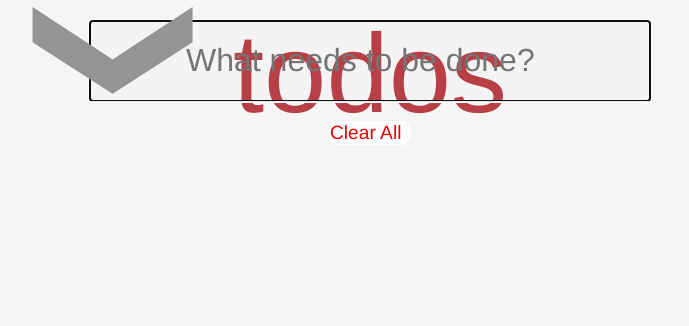
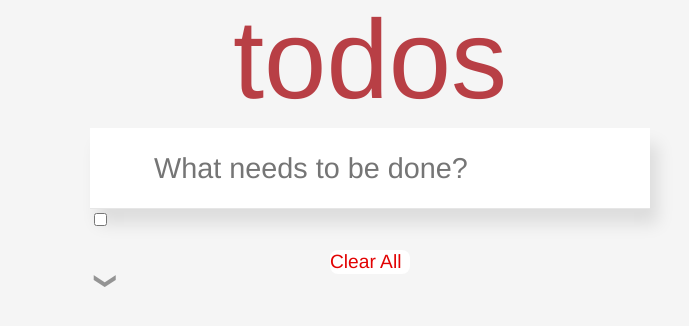
Before and after one commit to Study-Sukki/todo, a Vue app: page / in a window 1280 px wide. Shown: the top 326 px of the page, without its empty margins (270-959 px from the left). Built offline with nearby package versions, Linux system fonts and the light colour scheme.

Commit message:
refactory: Header, Input 구조 수정

```diff
--- a/src/App.vue
+++ b/src/App.vue
@@ -57,11 +57,10 @@ export default {
 
 body {
   font: 1.2rem 'Helvetica Neue', Helvetica, Arial, sans-serif;
-  line-height: 1.2rem;
   background: #f5f5f5;
   color: #111111;
   max-width: 35rem;
-  margin: 0 auto;
+  margin: 8rem auto;
   -webkit-font-smoothing: antialiased;
   -moz-osx-font-smoothing: grayscale;
   font-weight: 300;
--- a/src/components/TodoHeader.vue
+++ b/src/components/TodoHeader.vue
@@ -1,32 +1,68 @@
 <template>
   <header>
     <h1>todos</h1>
+      <input
+        class="new-todo"
+        v-model="newTodoItem"
+        @keyup.enter="addTodo"
+        placeholder="What needs to be done?" />
   </header>
 </template>
 
 <script>
 export default {
-
+  data: function() {
+    return {
+      newTodoItem: ''
+      //input에서 v-model="newTodoItem"을 통해 입력하는 값이 바로 newTodoItem 데이터로 들어감
+    }
+  },
+  methods: {
+    addTodo: function() {
+      if (this.newTodoItem !== '') {
+        //input에 입력된 값이 빈값이 아니면 실행되도록
+        let value = {
+          item: this.newTodoItem,
+          completed: false
+        };
+        localStorage.setItem(this.newTodoItem, JSON.stringify(value));
+        //App컴포넌트로 이벤트 전달
+        this.clearInput();
+        //input초기화 > 지금 안됨... 왜 안되지
+      }
+    },
+    clearInput() {
+      this.newTodoITem= '';
+    }
+  }
 }
 </script>
 
 <style>
-header {
-  background: #fff;
-  margin: 1.3rem 0 0.4rem 0;
-  position: relative;
-  box-shadow: 0 2rem 4rem 0 rgba(0, 0, 0, 0.2), 0 2.5rem 5.0rem 0 rgba(0, 0, 0, 0.1);
-}
 h1 {
   position: absolute;
-  top: -2rem;
+  top: -5rem;
   width: 100%;
   font-size: 7rem;
   font-weight: 200;
   text-align: center;
   color: #b83f45;
-  -webkit-text-rendering: optimizeLegibility;
-  -moz-text-rendering: optimizeLegibility;
-  text-rendering: optimizeLegibility;
+  max-width: 35rem;
+}
+.new-todo {
+  margin: 0;
+  font-size: 1.8rem;
+  width: 100%;
+  font-family: inherit;
+  font-weight: inherit;
+  padding: 1rem 1rem 1rem 4rem;
+  height: 5rem;
+  border: none;
+  position: relative;
+  width: 100%;
+  line-height: 1.4rem;
+  color: inherit;
+  box-sizing: border-box;
+  box-shadow: 0.5rem 1rem 1rem rgba(0, 0, 0, 0.1);
 }
 </style>
--- a/src/components/TodoInput.vue
+++ b/src/components/TodoInput.vue
@@ -1,129 +1,71 @@
 <template>
   <div>
-    <input
-      class="new-todo"
-      v-model="newTodoItem"
-      @keyup.enter="addTodo"
-      autofocus placeholder="What needs to be done?" />
-    <section class="toggle-bar">
-      <!-- v-show="todos.length" -->
+    <section class="main">
       <input
         id="toggle-all"
         class="toggle-all"
         type="checkbox"
         :checked="remaining === 0"
-        @:change="toggleAll" />
-      <label for="toggle-all">Mark all as complete</label>
+        @change="toggleAll" />
+        <label for="toggle-all">Mark all as complete</label>
+        <!-- v-show="todos.length" -->
     </section>
   </div>
 </template>
 
 <script>
 export default {
-  data: function() {
-    return {
-      newTodoItem: ''
-      //input에서 v-model="newTodoItem"을 통해 입력하는 값이 바로 newTodoItem 데이터로 들어감
-    }
-  },
-  methods: {
-    addTodo: function() {
-      if (this.newTodoItem !== '') {
-        //input에 입력된 값이 빈값이 아니면 실행되도록
-        let value = {
-          item: this.newTodoItem,
-          completed: false
-        };
-        localStorage.setItem(this.newTodoItem, JSON.stringify(value));
-        //App컴포넌트로 이벤트 전달
-        this.clearInput();
-        //input초기화 > 지금 안됨... 왜 안되지
-      }
-      // 1. 위에서 v-model을 썼는데, input에 입력하는 값이 그대로 newTodoItem에 안들어감.. 왜그럴까요?
-    },
-    clearInput() {
-      this.newTodoItem= '';
-    },
-  }
 }
 </script>
 
 <style scoped>
-.new-todo {
-  background: #fff;
-  margin: 0;
-  font-size: 2rem;
-  width: 100%;
-  font-family: inherit;
-  font-weight: inherit;
-  padding: 1rem 1rem 1rem 6rem;
-  height: 5rem;
-  border: none;
-  background: rgba(0, 0, 0, 0.003);
-  position: relative;
-  width: 100%;
-  line-height: 1.4rem;
-  color: inherit;
-  box-sizing: border-box;
+.main {
+	position: relative;
+	z-index: 2;
+	border-top: 1px solid #e6e6e6;
 }
-/* .new-todo:focus {
-  position: relative;
-  margin: 0;
-  border: 0.1rem solid #999;
-} */
-.input::-webkit-input-placeholder {
-  font-style: italic;
-  font-weight: 400;
-  color: rgba(0, 0, 0, 0.4);
-}
-.input::-moz-placeholder {
-  font-style: italic;
-  font-weight: 400;
-  color: rgba(0, 0, 0, 0.4);
-}
-.input::input-placeholder {
-  font-style: italic;
-  font-weight: 400;
-  color: rgba(0, 0, 0, 0.4);
-}
-.input:focus {
-  outline: 0.2rem solid red;
-}
-.toggle-bar {
-  position: relative;
-  z-index: 2;
-  border-top: 0.1rem solid #e6e6e6;
-}
-.toggle-all {
-  width: 1rem;
-  height: 1rem;
-  border: none;
-  opacity: 0;
-  position: absolute;
-  right: 100%;
-  bottom: 100%;
-}
-.toggle-all + label {
-  display: flex;
-  align-items: center;
-  justify-content: center;
-  width: 4.5rem;
-  height: 6.5rem;
-  font-size: 0;
-  position: absolute;
-  top: -6.5rem;
-  left: -0;
-}
-.toggle-all + label:before {
+.toggle-all{
   content: '❯';
   display: inline-block;
-  font-size: 10rem;
+  font-size: 3rem;
   color: #949494;
   padding: 1rem 1rem 1rem 1rem;
   -webkit-transform: rotate(90deg);
   transform: rotate(90deg);
 }
+/* toggle-all label은 클릭하기 전에는 보이면 안되고, 클릭했을때만 보이게 해야함 */
+/* toggle-all을 포함하고 있는 네모칸도 클릭했을때 주변 테두리 들어갈 수 있도록 하기*/
+.toggle-all + label{
+  display: flex;
+  align-items: center;
+  justify-content: center;
+  width: 2rem;
+  height: 5rem;
+  font-size: 0;
+  position: absolute;
+  top: 2rem;
+  left: -0;
+}
+/* .toggle-all:focus-within {
+  content: '❯';
+  display: inline-block;
+  font-size: 3rem;
+  color: #949494;
+  padding: 1rem 1rem 1rem 1rem;
+  -webkit-transform: rotate(90deg);
+  transform: rotate(90deg);
+} */
 .toggle-all:checked + label:before {
-  color: #484848;
+  color: #d91111;
+  border-color: red;
+}
+.toggle-all + label:before {
+	content: '❯';
+	display: inline-block;
+	font-size: 22px;
+	color: #949494;
+	padding: 10px 27px 10px 27px;
+	-webkit-transform: rotate(90deg);
+	transform: rotate(90deg);
 }
 </style>
--- a/src/components/TodoList.vue
+++ b/src/components/TodoList.vue
@@ -5,7 +5,7 @@
         v-for="todoItem in todoItemList"
         class="todo"
         :key="todoItem.item">
-        <div class="view">
+        <div>
           <input
           class="toggle"
           type="checkbox"
```
